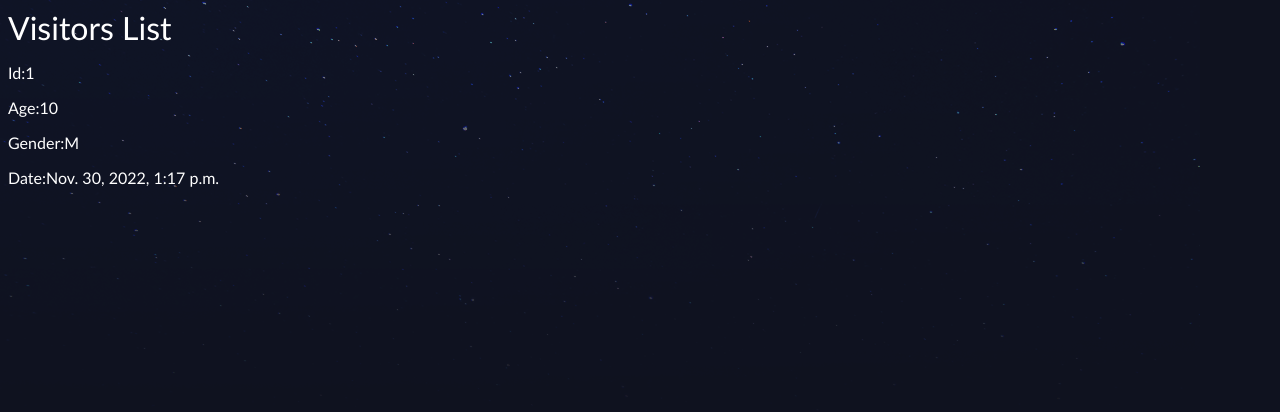
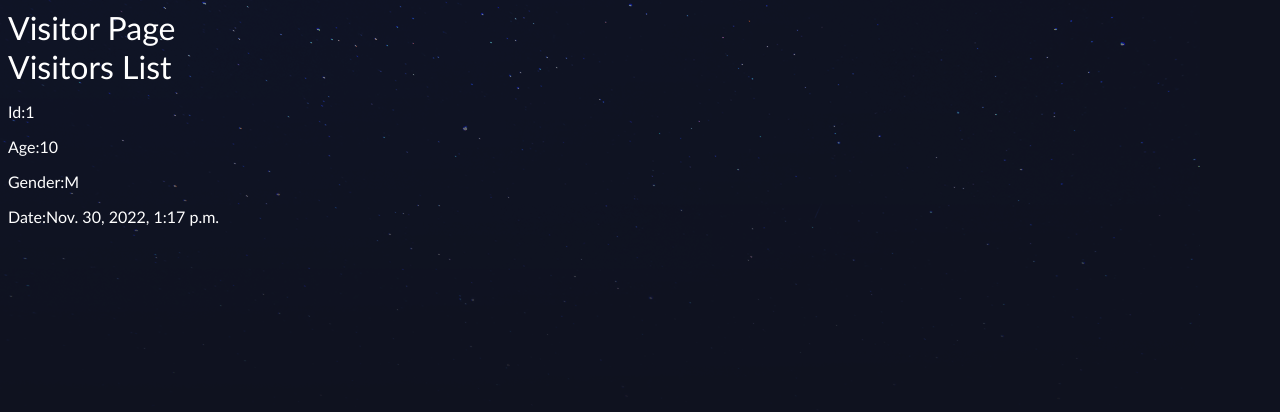
Before and after one commit to usuajiayako/DataScienceWeek9, a Django app: page /visitors/ in a window 1280 px wide. Shown: the top 412 px of the page. Run offline with Django 4.2, Linux system fonts and the light colour scheme; data comes from the database, SQL or seed files in the repository.

Commit message:
named urls'

```diff
--- a/visitor_analysis/visitor_analysis/templates/base_layout.html
+++ b/visitor_analysis/visitor_analysis/templates/base_layout.html
@@ -11,6 +11,7 @@
 </head>
 <body>
     <div class="wrapper">
+        <h1><a href="{% url 'visitors:list' %}">Visitor Page</a></h1>
         {% block content %}
         {% endblock %}
     </div>
--- a/visitor_analysis/visitors/urls.py
+++ b/visitor_analysis/visitors/urls.py
@@ -1,7 +1,9 @@
 from django.urls import path
 from . import views
 
+app_name = 'visitors'
+
 urlpatterns = [
-    path('', views.visitors ),
-    path('<int:id>/', views.visitor_detail),
+    path('', views.visitors, name="list" ),
+    path('<int:id>/', views.visitor_detail, name="detail"),
 ]
```
